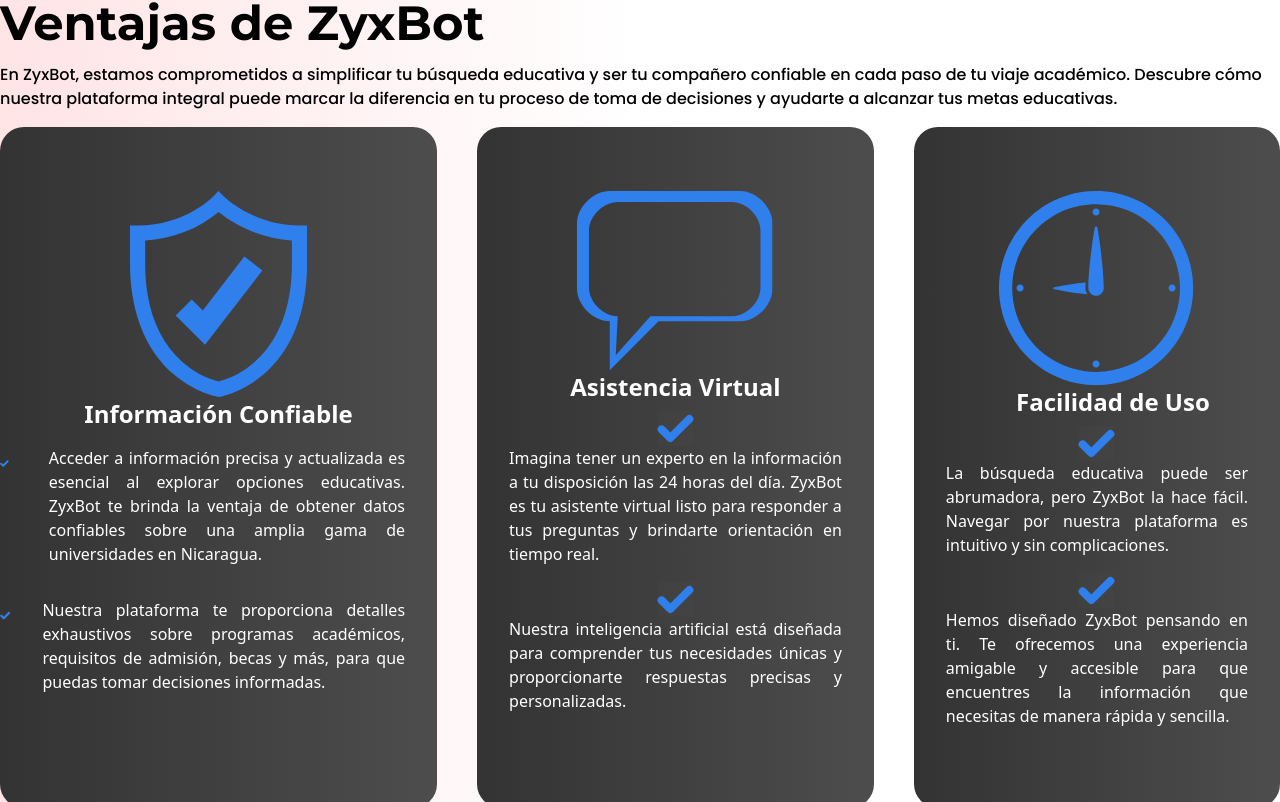
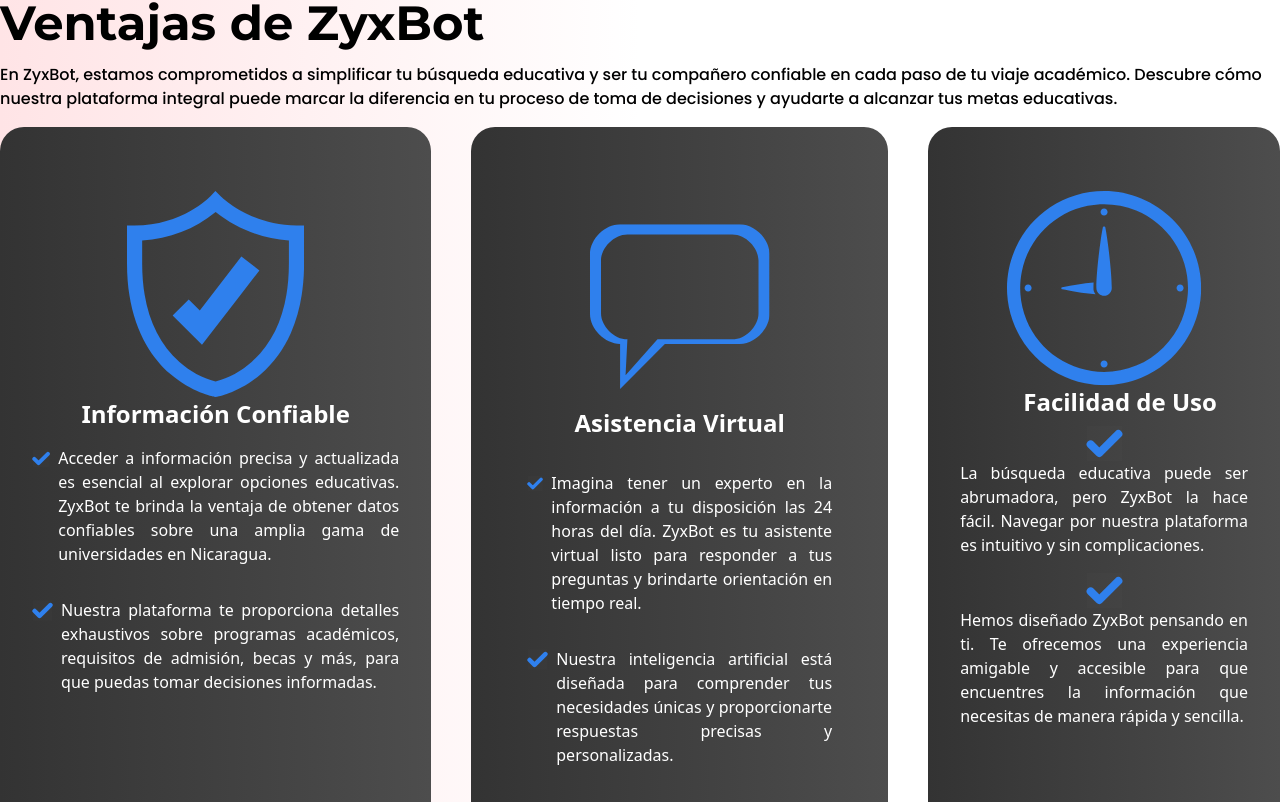
Before and after one commit to Victor-0rtiz/zyxbot, a React (Vite) app in the folder front_zyxbot/: page / in a window 1280 px wide. Shown: the part 1738-2540 px from the top of the page. Built offline with nearby package versions, Linux system fonts and the light colour scheme.

Commit message:
ajustes en el front

```diff
--- a/front_zyxbot/src/routes/Home.jsx
+++ b/front_zyxbot/src/routes/Home.jsx
@@ -63,7 +63,8 @@
   return (
     <>
       <nav
-        className={`py-2 ${scrolling
+        className={`py-2 ${
+          scrolling
             ? "fixed top-0 left-0 right-0 bg-[#040C1C] bg-opacity-50"
             : "bg-[#040C1C]"
         } z-50`}
@@ -110,7 +111,10 @@
       </nav>
 
       {/* Primer sección Bienvenida*/}
-      <section id="Bienvenida" className="bg-gradient-to-r from-rose-100 via-white to-white py-16">
+      <section
+        id="Bienvenida"
+        className="bg-gradient-to-r from-rose-100 via-white to-white py-16"
+      >
         <div className="container mx-auto flex items-center justify-center">
           <div className="w-1/2 mr-8 ml-12">
             <h1 className="text-9xl font-raj bg-gradient-to-r from-blue-950 via-blue-900 to-purple-600 text-transparent bg-clip-text mb-12 ">
@@ -256,15 +260,21 @@
                 <h2 className="text-white text-2xl text-center font-semibold mb-4">
                   Información Confiable
                 </h2>
+                <p className="text-white text-justify mb-4 ml-8 mr-8">
                   <div className="flex items-start mb-4">
                     <svg
-                    width="37"
-                    height="35"
+                      width="80"
+                      height="25"
                       viewBox="0 0 37 35"
                       fill="none"
                       xmlns="http://www.w3.org/2000/svg"
                       className="mr-2"
                     >
+                      <path
+                        d="M1 0H36V35H1V0Z"
+                        fill="white"
+                        fill-opacity="0.01"
+                      />
                       <path
                         d="M32.3541 8.02075L13.3046 26.9791L4.64575 18.3616"
                         stroke="#2F80ED"
@@ -273,19 +283,27 @@
                         stroke-linejoin="round"
                       />
                     </svg>
+                    Acceder a información precisa y actualizada es esencial al
+                    explorar opciones educativas. ZyxBot te brinda la ventaja de
+                    obtener datos confiables sobre una amplia gama de
+                    universidades en Nicaragua.
+                  </div>
+                </p>
                 <p className="text-white text-justify mb-4 ml-8 mr-8">
-                    Acceder a información precisa y actualizada es esencial al explorar opciones educativas. ZyxBot te brinda la ventaja de obtener datos confiables sobre una amplia gama de universidades en Nicaragua.
-                  </p>
-                </div>
                   <div className="flex items-start mb-4">
                     <svg
-                  width="37"
-                  height="35"
+                      width="80"
+                      height="25"
                       viewBox="0 0 37 35"
                       fill="none"
                       xmlns="http://www.w3.org/2000/svg"
+                      className="mr-2"
                     >
-                  <path d="M1 0H36V35H1V0Z" fill="white" fill-opacity="0.01" />
+                      <path
+                        d="M1 0H36V35H1V0Z"
+                        fill="white"
+                        fill-opacity="0.01"
+                      />
                       <path
                         d="M32.3541 8.02075L13.3046 26.9791L4.64575 18.3616"
                         stroke="#2F80ED"
@@ -294,18 +312,17 @@
                         stroke-linejoin="round"
                       />
                     </svg>
-                <p className="text-white text-justify mb-4 ml-8 mr-8">
                     Nuestra plataforma te proporciona detalles exhaustivos sobre
                     programas académicos, requisitos de admisión, becas y más,
                     para que puedas tomar decisiones informadas.
+                  </div>
                 </p>
               </div>
-              </div>
 
-              <div className="bg-gradient-to-r from-[#333333] to-[#4D4D4D] rounded-s-3xl rounded-e-3xl py-16 flex flex-col items-center">
+              <div className="bg-gradient-to-r from-[#333333] to-[#4D4D4D] rounded-s-3xl  rounded-e-3xl py-20 flex flex-col items-center">
                 <svg
-                  width="196"
-                  height="180"
+                  width="180"
+                  height="200"
                   viewBox="0 0 196 180"
                   fill="none"
                   xmlns="http://www.w3.org/2000/svg"
@@ -324,17 +341,24 @@
                     </clipPath>
                   </defs>
                 </svg>
-                <h2 className="text-white text-2xl text-center font-semibold mb-2">
+                <h2 className="text-white text-2xl text-center font-semibold mb-8">
                   Asistencia Virtual
                 </h2>
+                <p className="text-white text-justify mb-4 ml-14 mr-14">
+                  <div className="flex items-start mb-4">
                     <svg
-                  width="37"
-                  height="35"
+                      width="80"
+                      height="25"
                       viewBox="0 0 37 35"
                       fill="none"
                       xmlns="http://www.w3.org/2000/svg"
+                      className="mr-2"
                     >
-                  <path d="M1 0H36V35H1V0Z" fill="white" fill-opacity="0.01" />
+                      <path
+                        d="M1 0H36V35H1V0Z"
+                        fill="white"
+                        fill-opacity="0.01"
+                      />
                       <path
                         d="M32.3541 8.02075L13.3046 26.9791L4.64575 18.3616"
                         stroke="#2F80ED"
@@ -343,20 +367,28 @@
                         stroke-linejoin="round"
                       />
                     </svg>
-                <p className="text-white text-justify mb-4 ml-8 mr-8">
                     Imagina tener un experto en la información a tu disposición
                   las 24 horas del día. ZyxBot es tu asistente virtual listo
                   para responder a tus preguntas y brindarte orientación en
                   tiempo real.
+                  </div>
                 </p>
+
+                <p className="text-white text-justify mb-2 ml-14 mr-14">
+                  <div className="flex items-start mb-4">
                     <svg
-                  width="37"
-                  height="35"
+                      width="80"
+                      height="25"
                       viewBox="0 0 37 35"
                       fill="none"
                       xmlns="http://www.w3.org/2000/svg"
+                      className="mr-2"
                     >
-                  <path d="M1 0H36V35H1V0Z" fill="white" fill-opacity="0.01" />
+                      <path
+                        d="M1 0H36V35H1V0Z"
+                        fill="white"
+                        fill-opacity="0.01"
+                      />
                       <path
                         d="M32.3541 8.02075L13.3046 26.9791L4.64575 18.3616"
                         stroke="#2F80ED"
@@ -365,10 +397,10 @@
                         stroke-linejoin="round"
                       />
                     </svg>
-                <p className="text-white text-justify mb-4 ml-8 mr-8">
                     Nuestra inteligencia artificial está diseñada para comprender
                   tus necesidades únicas y proporcionarte respuestas precisas y
                   personalizadas.
+                  </div>
                 </p>
               </div>
 
```
Lines whose indentation alone changed are shown as unchanged.
